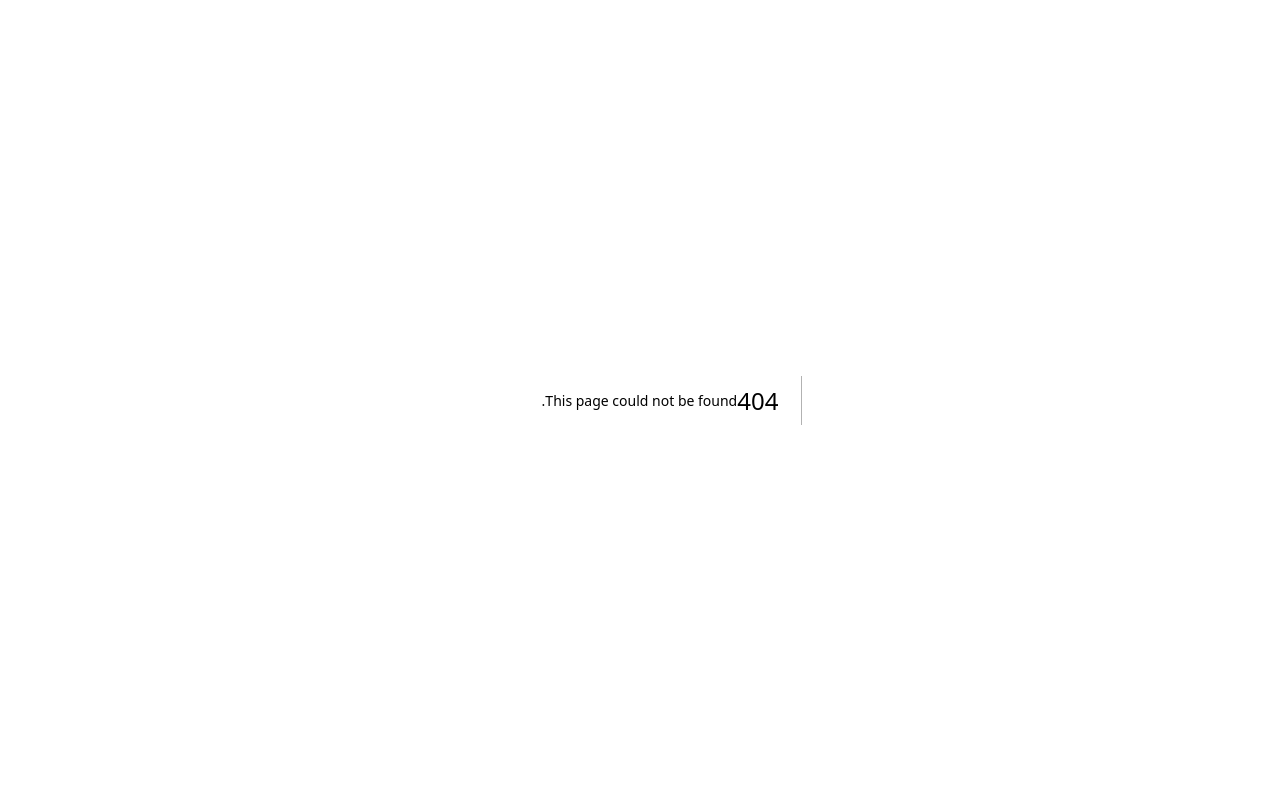
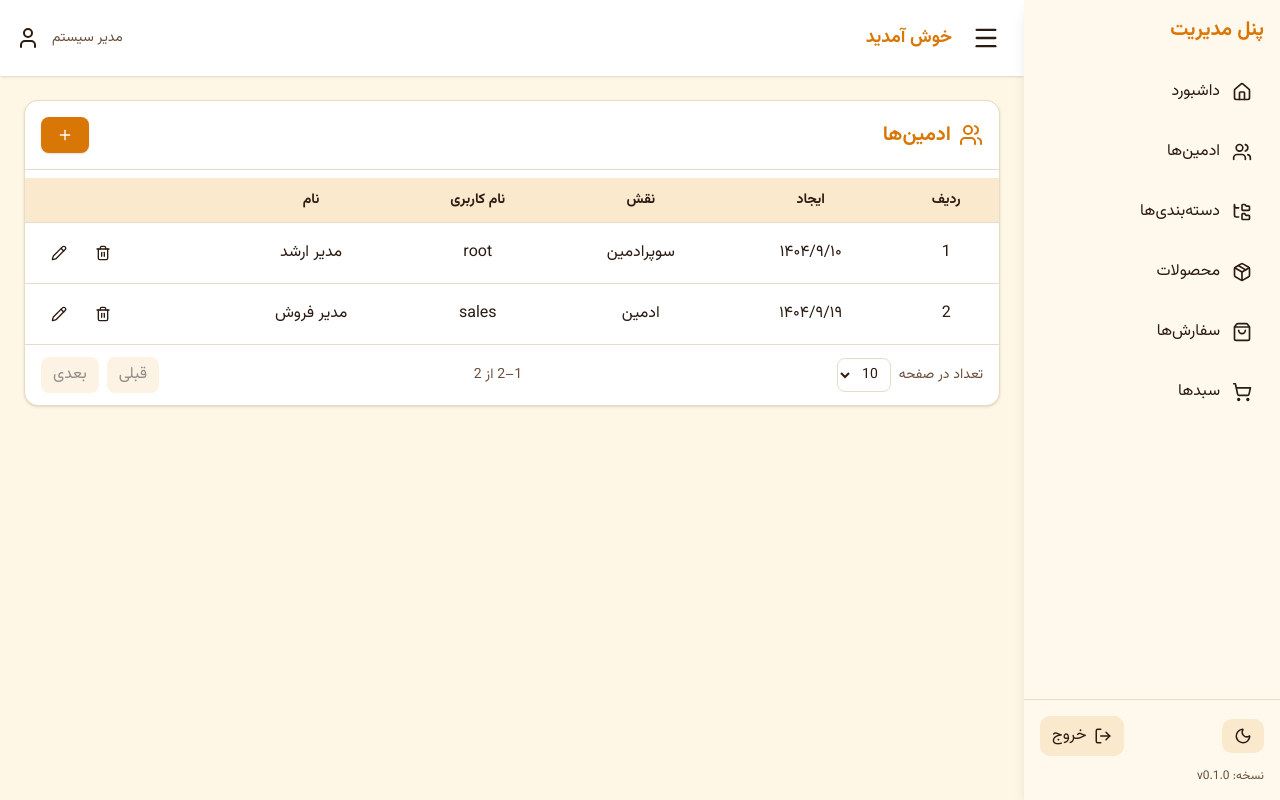
Before and after one commit to mspanadgoo/aknoon-backoffice-dashboard, a Next.js app: page /admins in a window 1280 px wide. Before the commit this address had no page. Built offline with nearby package versions, Linux system fonts and the light colour scheme.

Commit message:
feat(admin): add admins management and improve UI icons
- Add new admin management pages (list, create, edit)
- Update sidebar navigation to include admins section
- Add consistent icons to all table captions for better visual hierarchy
- Fix icon inconsistencies across admin pages

```diff
--- a/app/(admin)/_components/Sidebar.tsx
+++ b/app/(admin)/_components/Sidebar.tsx
@@ -5,13 +5,14 @@ import { useThemeStore } from "./theme.store";
 import Link from "next/link";
 import {
   Home,
-  Boxes,
   ShoppingCart,
   Package,
   FolderTree,
   Moon,
   Sun,
   LogOut,
+  Users,
+  ShoppingBag,
 } from "lucide-react";
 import { useRouter } from "next/navigation";
 import pkg from "../../../package.json";
@@ -23,14 +24,15 @@ export function Sidebar() {
 
   const menu = [
     { title: "داشبورد", href: "/dashboard", icon: <Home size={20} /> },
+    { title: "ادمین‌ها", href: "/admins", icon: <Users size={20} /> },
     {
       title: "دسته‌بندی‌ها",
       href: "/categories",
       icon: <FolderTree size={20} />,
     },
     { title: "محصولات", href: "/products", icon: <Package size={20} /> },
-    { title: "سفارش‌ها", href: "/orders", icon: <ShoppingCart size={20} /> },
-    { title: "سبدها", href: "/baskets", icon: <Boxes size={20} /> },
+    { title: "سفارش‌ها", href: "/orders", icon: <ShoppingBag size={20} /> },
+    { title: "سبدها", href: "/baskets", icon: <ShoppingCart size={20} /> },
   ];
 
   return (
--- /dev/null
+++ b/app/(admin)/admins/[id]/edit/page.tsx
@@ -0,0 +1,27 @@
+import { Card, CardContent, CardHeader, CardTitle } from "@/components/ui/card";
+import { Button } from "@/components/ui/button";
+import { Input } from "@/components/ui/input";
+import { Label } from "@/components/ui/label";
+
+export default function AdminEditPage() {
+  return (
+    <div className="max-w-xl">
+      <Card>
+        <CardHeader>
+          <CardTitle className="text-primary">ویرایش ادمین</CardTitle>
+        </CardHeader>
+        <CardContent className="space-y-4">
+          <div className="space-y-2">
+            <Label htmlFor="name">نام</Label>
+            <Input id="name" placeholder="نام" />
+          </div>
+          <div className="space-y-2">
+            <Label htmlFor="username">نام کاربری</Label>
+            <Input id="username" placeholder="نام کاربری" />
+          </div>
+          <Button>ذخیره</Button>
+        </CardContent>
+      </Card>
+    </div>
+  );
+}
--- /dev/null
+++ b/app/(admin)/admins/new/page.tsx
@@ -0,0 +1,31 @@
+import { Card, CardContent, CardHeader, CardTitle } from "@/components/ui/card";
+import { Button } from "@/components/ui/button";
+import { Input } from "@/components/ui/input";
+import { Label } from "@/components/ui/label";
+
+export default function AdminNewPage() {
+  return (
+    <div className="max-w-xl">
+      <Card>
+        <CardHeader>
+          <CardTitle className="text-primary">افزودن ادمین</CardTitle>
+        </CardHeader>
+        <CardContent className="space-y-4">
+          <div className="space-y-2">
+            <Label htmlFor="name">نام</Label>
+            <Input id="name" placeholder="نام" />
+          </div>
+          <div className="space-y-2">
+            <Label htmlFor="username">نام کاربری</Label>
+            <Input id="username" placeholder="نام کاربری" />
+          </div>
+          <div className="space-y-2">
+            <Label htmlFor="password">رمز عبور</Label>
+            <Input id="password" type="password" placeholder="رمز عبور" />
+          </div>
+          <Button>ثبت</Button>
+        </CardContent>
+      </Card>
+    </div>
+  );
+}
--- /dev/null
+++ b/app/(admin)/admins/page.tsx
@@ -0,0 +1,62 @@
+"use client";
+import Link from "next/link";
+import { Button } from "@/components/ui/button";
+import { DataTable } from "@/components/ui/data-table";
+import { Pencil, Trash2, Plus, Users } from "lucide-react";
+
+type Admin = {
+  id: string;
+  name: string;
+  username: string;
+  role: "admin" | "superadmin";
+  createdAt: string;
+};
+
+const data: Admin[] = [
+  { id: "a1", name: "مدیر ارشد", username: "root", role: "superadmin", createdAt: "2025-12-01" },
+  { id: "a2", name: "مدیر فروش", username: "sales", role: "admin", createdAt: "2025-12-10" },
+];
+
+const columns = [
+  { header: "نام", accessor: (a: Admin) => a.name },
+  { header: "نام کاربری", accessor: (a: Admin) => a.username },
+  { header: "نقش", accessor: (a: Admin) => (a.role === "superadmin" ? "سوپرادمین" : "ادمین") },
+  { header: "ایجاد", accessor: (a: Admin) => new Date(a.createdAt).toLocaleDateString("fa-IR") },
+];
+
+function RowActions(row: Admin) {
+  return (
+    <div className="flex items-center gap-2">
+      <Button variant="ghost" size="icon" title="ویرایش">
+        <Pencil />
+      </Button>
+      <Button variant="ghost" size="icon" title="حذف">
+        <Trash2 />
+      </Button>
+    </div>
+  );
+}
+
+export default function AdminsPage() {
+  return (
+    <div className="space-y-4">
+      <DataTable
+        data={data}
+        columns={columns}
+        rowActions={RowActions}
+        caption={
+          <div className="flex items-center justify-between">
+            <h2 className="text-xl font-bold text-primary flex items-center gap-2">
+              <Users /> ادمین‌ها
+            </h2>
+            <Button asChild title="افزودن ادمین">
+              <Link href="/admins/new">
+                <Plus />
+              </Link>
+            </Button>
+          </div>
+        }
+      />
+    </div>
+  );
+}
--- a/app/(admin)/baskets/page.tsx
+++ b/app/(admin)/baskets/page.tsx
@@ -1,5 +1,6 @@
 "use client";
 import { DataTable } from "@/components/ui/data-table";
+import { ShoppingCart } from "lucide-react";
 
 type Basket = {
   id: string;
@@ -53,7 +54,12 @@ export default function BasketsPage() {
       <DataTable
         data={data}
         columns={columns}
-        caption={<h2 className="text-xl font-bold text-primary">سبدها</h2>}
+        caption={
+          <h2 className="text-xl font-bold text-primary flex items-center gap-2">
+            <ShoppingCart />
+            سبدها
+          </h2>
+        }
       />
     </div>
   );
--- a/app/(admin)/categories/page.tsx
+++ b/app/(admin)/categories/page.tsx
@@ -2,7 +2,7 @@
 import Link from "next/link";
 import { Button } from "@/components/ui/button";
 import { DataTable } from "@/components/ui/data-table";
-import { Pencil, Trash2, Plus } from "lucide-react";
+import { Pencil, Trash2, Plus, Package } from "lucide-react";
 
 type Category = {
   id: string;
@@ -59,7 +59,10 @@ export default function CategoriesPage() {
         rowActions={RowActions}
         caption={
           <div className="flex items-center justify-between">
-            <h2 className="text-xl font-bold text-primary">دسته‌بندی‌ها</h2>
+            <h2 className="text-xl font-bold text-primary flex items-center gap-2">
+              <Package />
+              دسته‌بندی‌ها
+            </h2>
             <Button asChild title="افزودن دسته‌بندی">
               <Link href="/categories/new">
                 <Plus />
--- a/app/(admin)/orders/page.tsx
+++ b/app/(admin)/orders/page.tsx
@@ -1,5 +1,6 @@
- "use client";
+"use client";
 import { DataTable } from "@/components/ui/data-table";
+import { ShoppingBag } from "lucide-react";
 
 type Order = {
   id: string;
@@ -13,9 +14,27 @@ const currency = (n: number) =>
   new Intl.NumberFormat("fa-IR").format(n) + " تومان";
 
 const data: Order[] = [
-  { id: "o1", customer: "رضا محمدی", total: 320000, status: "پرداخت‌شده", createdAt: "2026-01-05" },
-  { id: "o2", customer: "مریم قاسمی", total: 185000, status: "در انتظار", createdAt: "2026-01-06" },
-  { id: "o3", customer: "نیما احمدی", total: 450000, status: "لغو‌شده", createdAt: "2026-01-07" },
+  {
+    id: "o1",
+    customer: "رضا محمدی",
+    total: 320000,
+    status: "پرداخت‌شده",
+    createdAt: "2026-01-05",
+  },
+  {
+    id: "o2",
+    customer: "مریم قاسمی",
+    total: 185000,
+    status: "در انتظار",
+    createdAt: "2026-01-06",
+  },
+  {
+    id: "o3",
+    customer: "نیما احمدی",
+    total: 450000,
+    status: "لغو‌شده",
+    createdAt: "2026-01-07",
+  },
 ];
 
 const columns = [
@@ -23,7 +42,10 @@ const columns = [
   { header: "مشتری", accessor: (o: Order) => o.customer },
   { header: "مجموع", accessor: (o: Order) => currency(o.total) },
   { header: "وضعیت", accessor: (o: Order) => o.status },
-  { header: "ایجاد", accessor: (o: Order) => new Date(o.createdAt).toLocaleDateString("fa-IR") },
+  {
+    header: "ایجاد",
+    accessor: (o: Order) => new Date(o.createdAt).toLocaleDateString("fa-IR"),
+  },
 ];
 
 export default function OrdersPage() {
@@ -32,7 +54,12 @@ export default function OrdersPage() {
       <DataTable
         data={data}
         columns={columns}
-        caption={<h2 className="text-xl font-bold text-primary">سفارش‌ها</h2>}
+        caption={
+          <h2 className="text-xl font-bold text-primary flex items-center gap-2">
+            <ShoppingBag />
+            سفارش‌ها
+          </h2>
+        }
       />
     </div>
   );
--- a/app/(admin)/products/page.tsx
+++ b/app/(admin)/products/page.tsx
@@ -2,7 +2,7 @@
 import Link from "next/link";
 import { Button } from "@/components/ui/button";
 import { DataTable } from "@/components/ui/data-table";
-import { Pencil, Trash2, Plus } from "lucide-react";
+import { Pencil, Trash2, Plus, Package } from "lucide-react";
 
 type Product = {
   id: string;
@@ -76,7 +76,10 @@ export default function ProductsPage() {
         rowActions={RowActions}
         caption={
           <div className="flex items-center justify-between">
-            <h2 className="text-xl font-bold text-primary">محصولات</h2>
+            <h2 className="text-xl font-bold text-primary flex items-center gap-2">
+              <Package />
+              محصولات
+            </h2>
             <Button asChild title="افزودن محصول">
               <Link href="/products/new">
                 <Plus />
```
